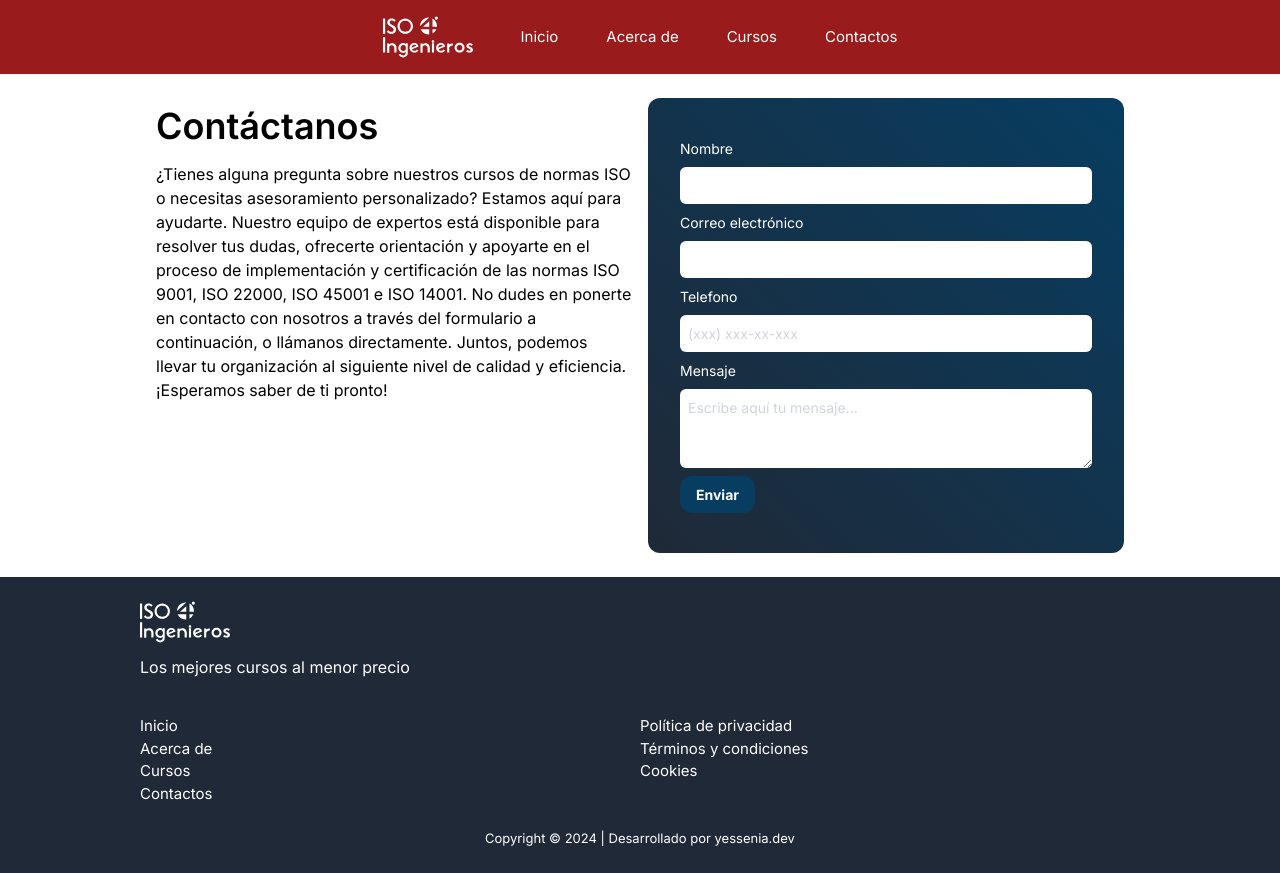
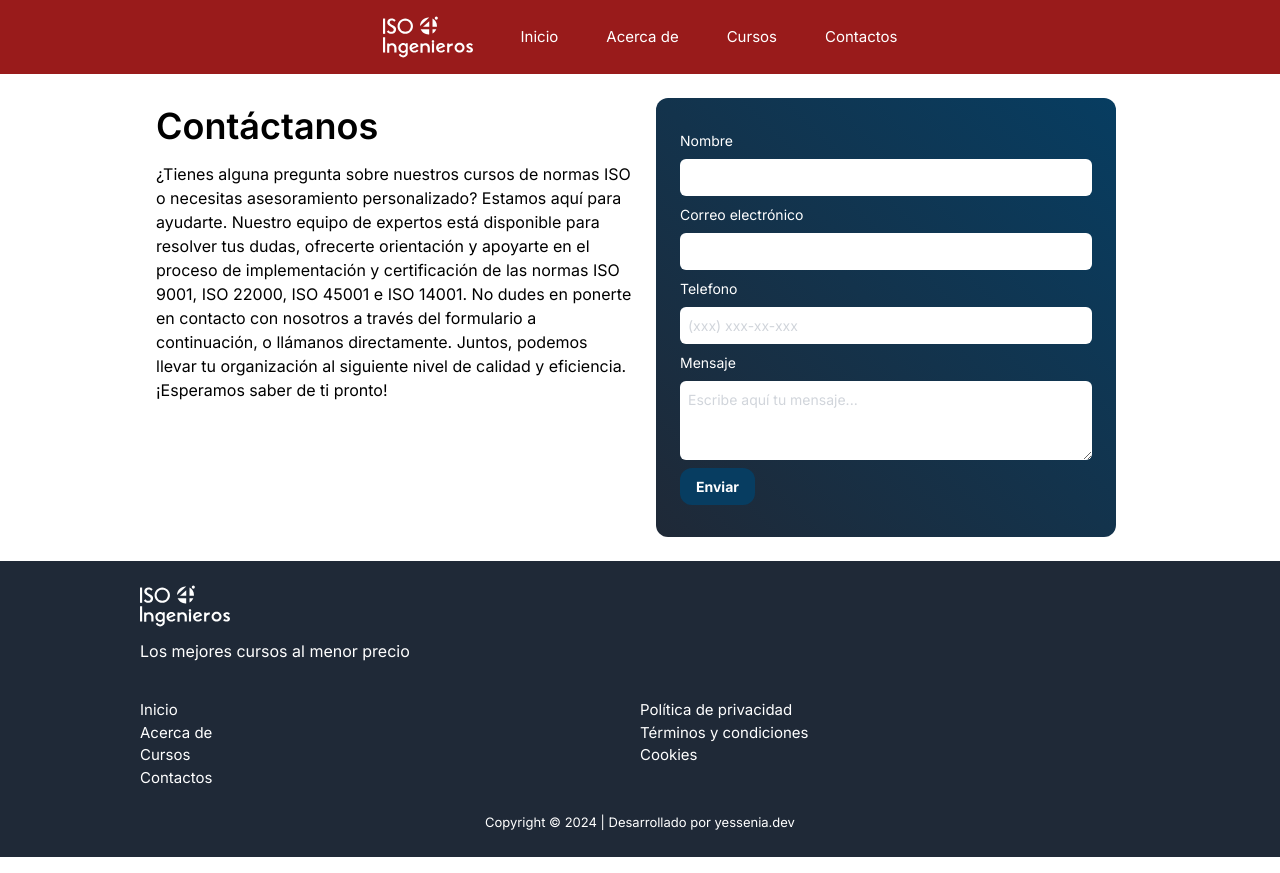
Before and after one commit to yessenia22c/iso-ingenieros-nextjs-react, a Next.js app: page /contactos in a window 1280 px wide. Built offline with nearby package versions, Linux system fonts and the light colour scheme.

Commit message:
refactor: Update FormContacto component styles and layout

```diff
--- a/src/components/Forms/FormContacto.jsx
+++ b/src/components/Forms/FormContacto.jsx
@@ -56,19 +56,19 @@ export const FormContacto = () => {
   // };
 
   return (
-    <div className=" bg-gradient-to-tr from-gray-800 to-[#073d61] text-white text-[14px] rounded-xl my-2">
+    <div className=" bg-gradient-to-tr from-gray-800 to-[#073d61] text-white text-[14px] rounded-xl m-2">
       <form
         ref={formRef}
         onSubmit={handleSubmit(onSubmit)}
         noValidate
-        className="m-8 appearance-none"
+        className="sm:m-6 m-4 appearance-none"
       >
         <div className="flex flex-col ">
           <label className="my-2" name="nombre">
             Nombre
           </label>
           <input
-            className=" text-gray-800 appearance-none outline-none ring-gray-600 border-0 rounded-md p-2 focus:ring-2 focus:ring-inset focus:ring-gray-600"
+            className="w-full text-gray-800 appearance-none outline-none ring-gray-600 border-0 rounded-md p-2 focus:ring-2 focus:ring-inset focus:ring-gray-600"
             type="text"
             id="nombre"
             name="nombre"
@@ -84,7 +84,7 @@ export const FormContacto = () => {
           </label>
           <input
             {...register("email")}
-            className=" text-gray-800 appearance-none outline-none ring-gray-600 border-0 rounded-md p-2 focus:ring-2 focus:ring-inset focus:ring-gray-600"
+            className="w-full text-gray-800 appearance-none outline-none ring-gray-600 border-0 rounded-md p-2 focus:ring-2 focus:ring-inset focus:ring-gray-600"
             type="email"
             id="email"
             name="email"
@@ -101,7 +101,7 @@ export const FormContacto = () => {
           </label>
           <input
             placeholder="(xxx) xxx-xx-xxx"
-            className=" text-gray-800 appearance-none outline-none placeholder:text-gray-300
+            className="w-full text-gray-800 appearance-none outline-none placeholder:text-gray-300
             ring-gray-600 border-0 rounded-md p-2
             focus:ring-2 focus:ring-inset focus:ring-gray-600"
             type="tel"
@@ -120,7 +120,7 @@ export const FormContacto = () => {
           <textarea
             placeholder="Escribe aquí tu mensaje..."
             rows={3}
-            className=" text-gray-800 appearance-none outline-none placeholder:text-gray-300
+            className="w-full text-gray-800 appearance-none outline-none placeholder:text-gray-300
             ring-gray-600 border-0 rounded-md p-2
             focus:ring-2 focus:ring-inset focus:ring-gray-600"
             id="mensaje"
```
